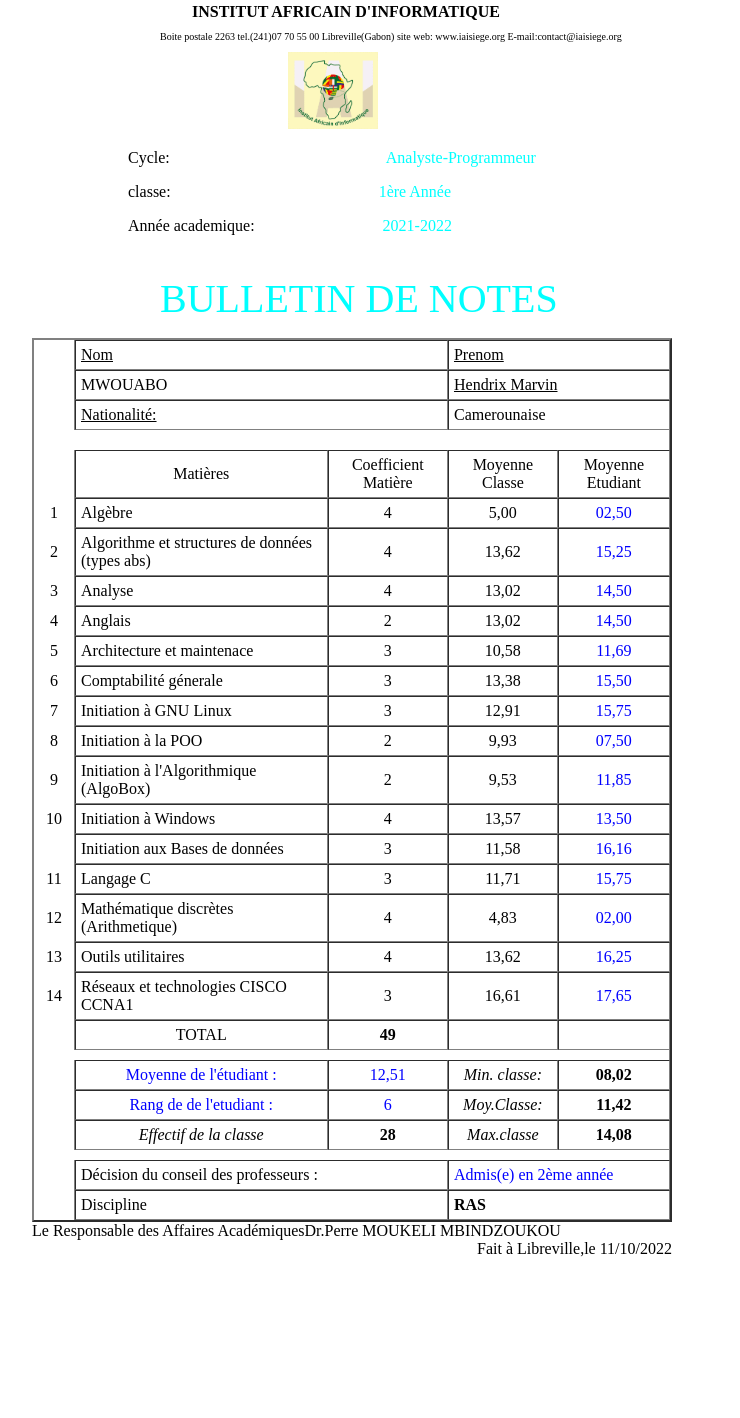
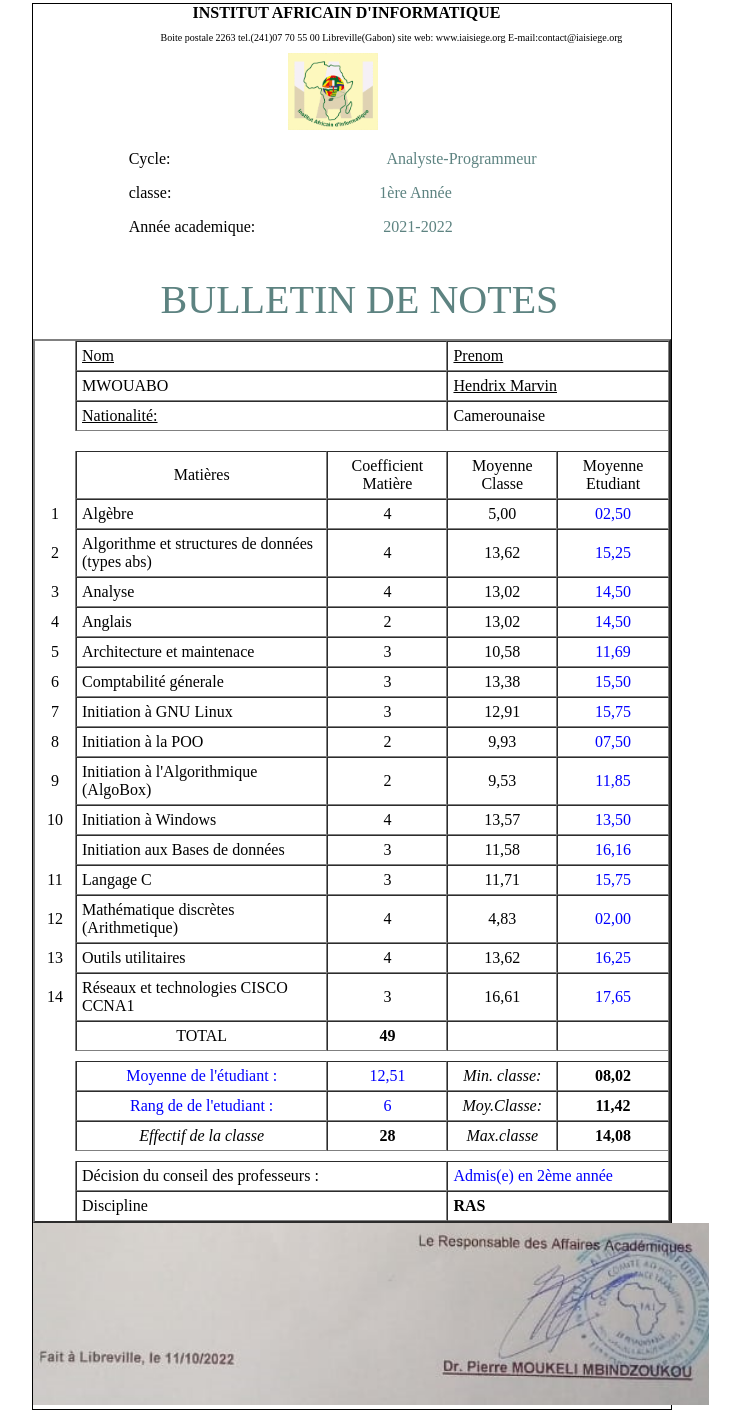
Before and after one commit to azertymj/Devoir_club, a plain HTML site: page bulletin/bulletin.html in a window 1280 px wide. Shown: the part 5-1423 px from the top of the page, without its empty margins (288-1028 px from the left). Before the commit the page ends 1263 px from the top, so only its background shows below. Drawn offline with Linux system fonts and the light colour scheme.

Commit message:
update bulletin

```diff
--- a/bulletin/bulletin.html
+++ b/bulletin/bulletin.html
@@ -204,9 +204,10 @@
 
         </table>
         <div>
-            <span class="left">Le Responsable des Affaires Académiques</span>
+            <!-- <span class="left">Le Responsable des Affaires Académiques</span>
             <span class="left">Dr.Perre MOUKELI MBINDZOUKOU</span>
-            <span class="right" class="underline">Fait à Libreville,le 11/10/2022</span>
+            <span class="right" class="underline">Fait à Libreville,le 11/10/2022</span> -->
+            <img src="Capture d’écran 2023-03-24 201903.png" alt="image de bas de bulletin avec la signature" width="676px">
         </div>
     </div>
 
--- a/bulletin/bulletinc.css
+++ b/bulletin/bulletinc.css
@@ -3,6 +3,7 @@ body{
     font-family:  sans-serif,Arial, Helvetica,;
     margin-left: 25%;
     margin-right: 25%;
+    border: solid 1px;
 
 }
 #info{
@@ -21,7 +22,7 @@ body{
     color: blue;
 }
 .color-blue-sky{
-    color: aqua;
+    color: rgb(93, 131, 129);
 }
 .left{
     float: left;
```
Also changed, not shown: bulletin/Capture d’écran 2023-03-24 201903.png (added).
